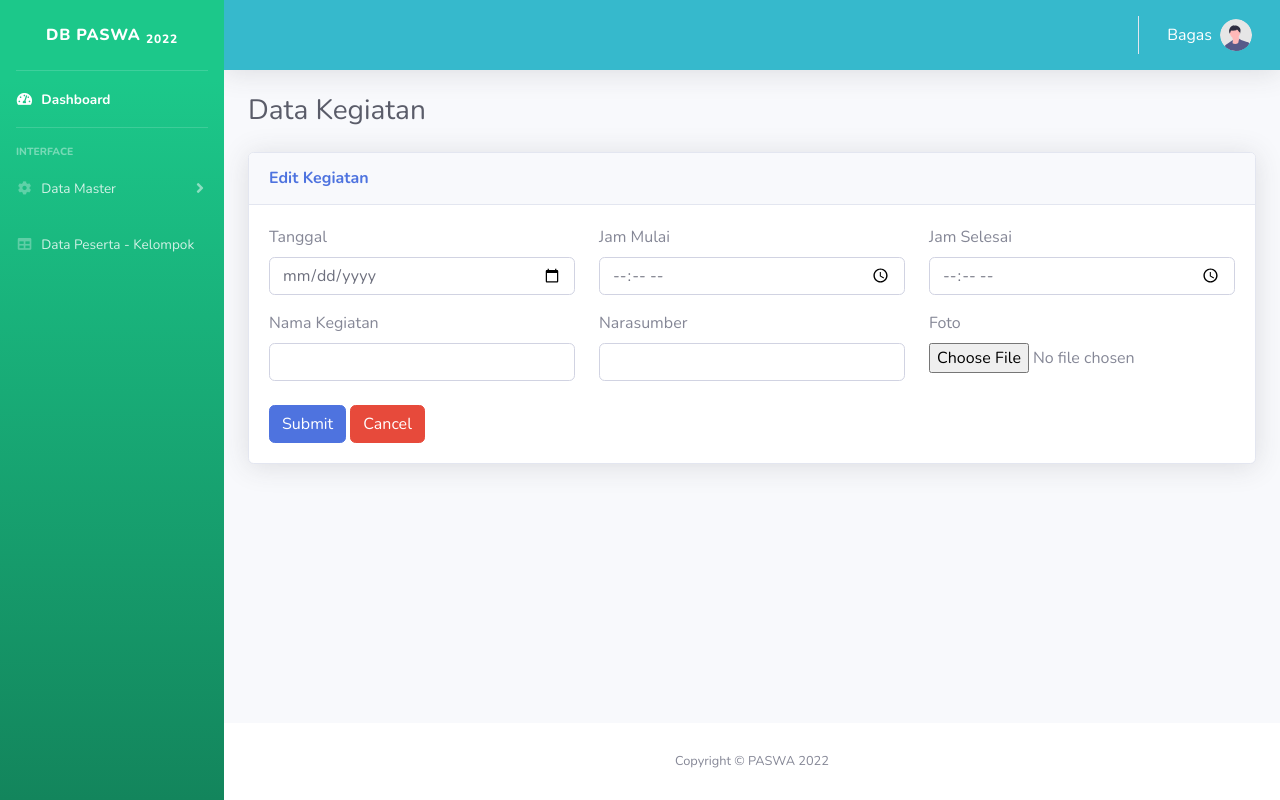
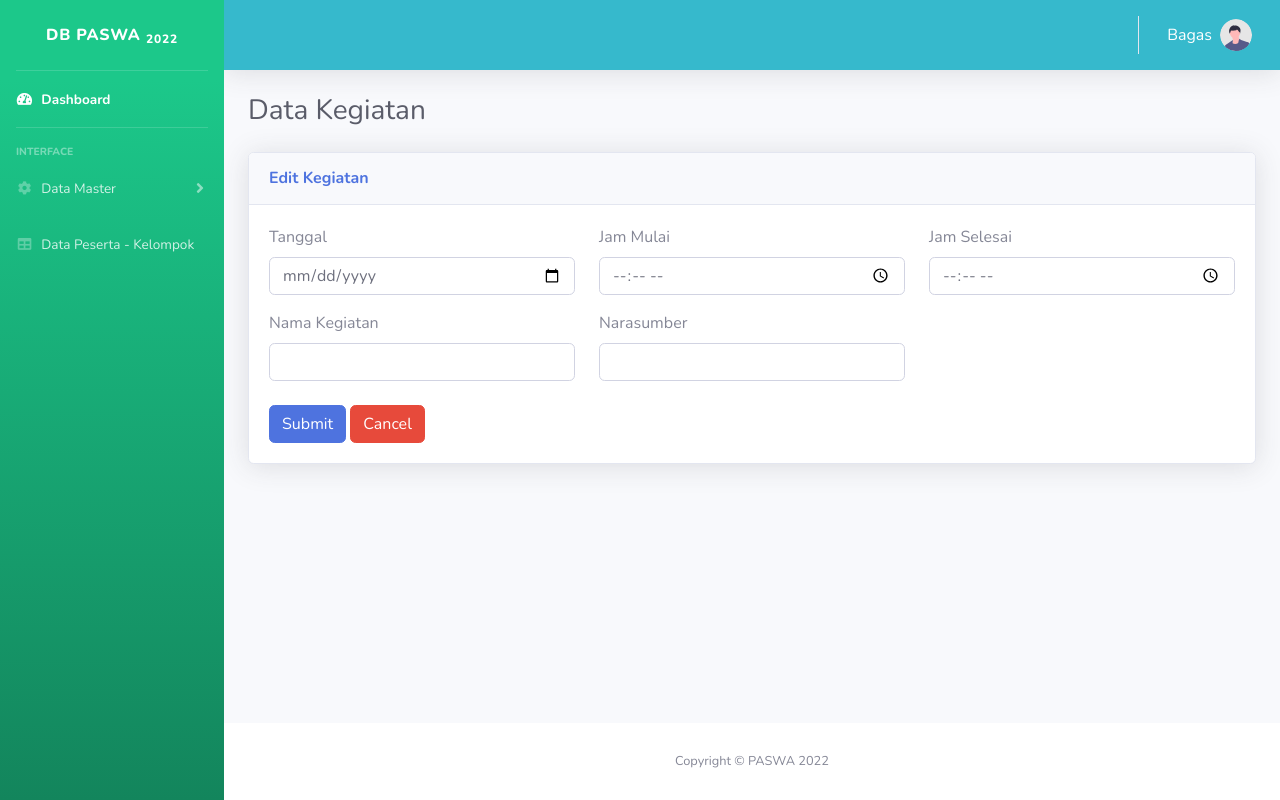
Before and after one commit to Baito838/Tugas_UTS_Bagas, a PHP site: page /kegiatan_edit.php?id=1 in a window 1280 px wide. Run offline with PHP 8.4, Linux system fonts and the light colour scheme; a user stored in the database is signed in; data that the repository does not hold is empty; some libraries are stand-ins or nearby versions.

Commit message:
Update
Update

```diff
--- a/kegiatan.php
+++ b/kegiatan.php
@@ -28,7 +28,6 @@
                             <td>Jam Selesai</td>
                             <td>Nama Kegiatan</td>
                             <td>Narasumber</td>
-                            <td>Pic</td>
                             <td>Action</td>
                         </tr>
                     </thead>
@@ -46,7 +45,6 @@
                             echo "<td>" . $row['jam_selesai'] . "</td>";
                             echo "<td>" . $row['nama_kegiatan'] . "</td>";
                             echo "<td>" . $row['narasumber'] . "</td>";
-                            echo "<td>" . $row['pic'] . "</td>";
                             echo "<td><a href=\"kegiatan_edit.php?id=" . $row['id'] . "\">Edit</a> |
                         <a href=\"kegiatan_pro_delete.php?id=" . $row['id'] . "\" onClick=\"return confirm('Are you sure you want to delete?')\">Delete</a></td>";
                             echo "</tr>";
--- a/kegiatan_add.php
+++ b/kegiatan_add.php
@@ -42,10 +42,6 @@
                         <label for="">Narasumber</label>
                         <input type="text" name="narasumber" class="form-control" required>
                     </div>
-                    <div class="col-lg-4">
-                        <label>Foto</label>
-                        <input type="file" name="foto" class="form-control-file" required>
-                    </div>
                 </div>
                 <br>
                 <button type="submit" class="btn btn-primary">Submit</button>
--- a/kegiatan_edit.php
+++ b/kegiatan_edit.php
@@ -28,7 +28,6 @@
                 $jam_selesai = $res['jam_selesai'];
                 $nama_kegiatan = $res['nama_kegiatan'];
                 $narasumber = $res['narasumber'];
-                $foto = $res['pic'];
 
                 ?>
                 <input type="hidden" name="id" value="<?=$id?>">
@@ -58,10 +57,6 @@
                         <label for="">Narasumber</label>
                         <input type="text" name="narasumber" class="form-control" value="<?=$narasumber?>" required>
                     </div>
-                    <div class="col-lg-4">
-                        <label>Foto</label>
-                        <input type="file" name="foto" class="form-control-file" value="<?=$foto?>" required>
-                    </div>
                 </div>
                 <br>
                 <button type="submit" class="btn btn-primary">Submit</button>
--- a/kegiatan_pro_add.php
+++ b/kegiatan_pro_add.php
@@ -9,9 +9,8 @@ $jam_mulai = $_POST['jam_mulai'];
 $jam_selesai = $_POST['jam_selesai'];
 $nama_kegiatan = $_POST['nama_kegiatan'];
 $narasumber = $_POST['narasumber'];
-$foto = $_POST['foto'];
 
-if(mysqli_query($mysqli, "INSERT INTO tab_kegiatan (tanggal, jam_mulai, jam_selesai, nama_kegiatan, narasumber, pic) VALUES('$tanggal', '$jam_mulai', '$jam_selesai', '$nama_kegiatan', '$narasumber', '$foto')")){
+if(mysqli_query($mysqli, "INSERT INTO tab_kegiatan (tanggal, jam_mulai, jam_selesai, nama_kegiatan, narasumber) VALUES('$tanggal', '$jam_mulai', '$jam_selesai', '$nama_kegiatan', '$narasumber')")){
 echo "<script language=javascript>
 		alert('Simpan Berhasil');
 		window.location='kegiatan.php';
--- a/kegiatan_pro_edit.php
+++ b/kegiatan_pro_edit.php
@@ -10,9 +10,8 @@ $jam_mulai = $_POST['jam_mulai'];
 $jam_selesai = $_POST['jam_selesai'];
 $nama_kegiatan = $_POST['nama_kegiatan'];
 $narasumber = $_POST['narasumber'];
-$foto = $_POST['foto'];
 
-if(mysqli_query($mysqli, "UPDATE tab_kegiatan SET tanggal='$tanggal', jam_mulai='$jam_mulai', jam_selesai='$jam_selesai', nama_kegiatan='$nama_kegiatan', narasumber='$narasumber', pic='$foto' WHERE id='$id'")){
+if(mysqli_query($mysqli, "UPDATE tab_kegiatan SET tanggal='$tanggal', jam_mulai='$jam_mulai', jam_selesai='$jam_selesai', nama_kegiatan='$nama_kegiatan', narasumber='$narasumber' WHERE id='$id'")){
 echo "<script language=javascript>
 		alert('Edit Berhasil');
 		window.location='kegiatan.php';
--- a/peserta.php
+++ b/peserta.php
@@ -65,7 +65,7 @@
                                 echo "Tak teridentifikasi";
                             };
                             echo "</td>";
-                            echo "<td>" . $row['foto'] . "</td>";
+                            echo "<td> <img src='gambar/" . $row['foto'] . "' width='80px'> </td>";
                             echo "<td>" . $row['agama'] . "</td>";
                             echo "<td>" . $row['tempat_lahir'] . "</td>";
                             echo "<td>" . $row['tanggal_lahir'] . "</td>";
--- a/register.php
+++ b/register.php
@@ -107,8 +107,8 @@
                                         <label>Jenis Kelamin</label>
                                         <select class="form-control form-control-user" Placeholder="Jenis Kelamin" name="jenis_kelamin">
                                             <option value="0">--Pilih--</option>
-                                            <option value="Laki - Laki">Laki-Laki</option>
-                                            <option value="Perempuan">Perempuan</option>
+                                            <option value="1">Laki-Laki</option>
+                                            <option value="2">Perempuan</option>
                                         </select>
                                     </div>
                                     <div class="col-sm-6 mb-3 mb-sm-0">
```
Also changed, not shown: image/1.jpg (added), image/2.jpg (added), image/3.jpg (renamed from gambar/3.jpg), image/4.jpg (renamed from gambar/4.jpg), image/5.jpg (renamed from gambar/5.jpg), image/6.jpg (added), image/7.jpg (added), image/8.jpg (added).
